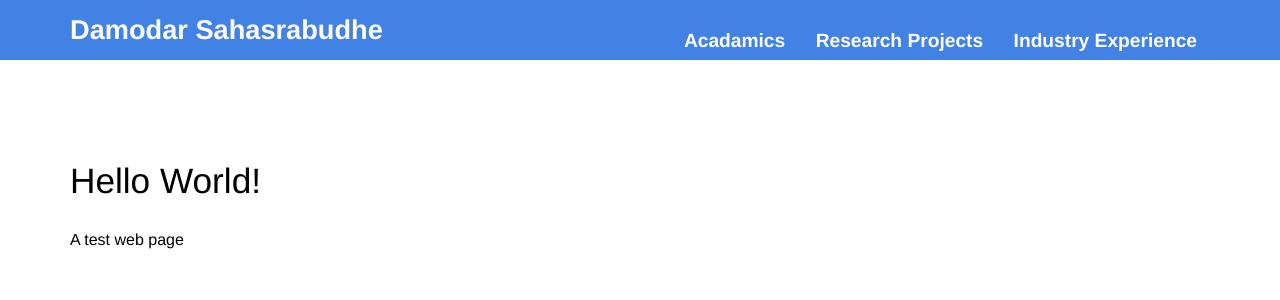
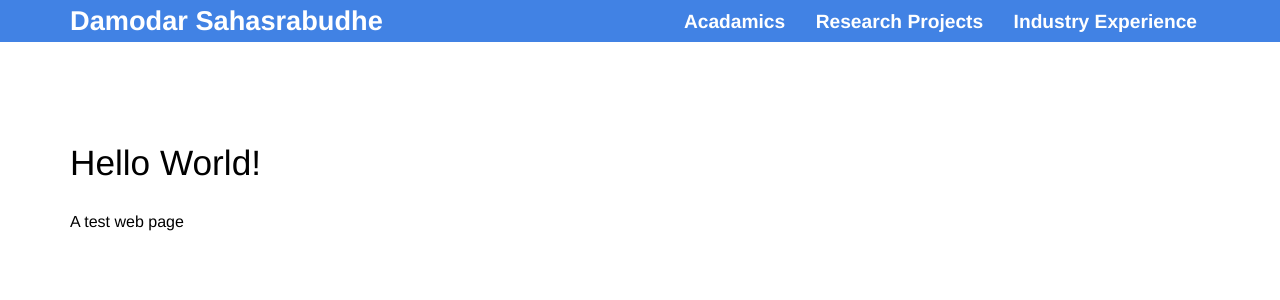
Before and after one commit to damu1000/damu1000.github.io, a Jekyll site: the page built from index.html, in a window 1280 px wide. Shown: the top 300 px of the page. Built offline with Jekyll 4.4.1, drawn with Linux system fonts in a browser that asks for light colours.

Commit message:
fixed the header alignment.

```diff
--- a/_sass/layout.scss
+++ b/_sass/layout.scss
@@ -19,7 +19,7 @@
 
 header {
 	color: #fff;
-	padding: 30px 0;
+	padding: 5px 0;
 	background: $brand-color; /* Old browsers */
 	background: linear-gradient(to bottom, $brand-color 0%, $middle-gradient-color 100%) no-repeat $brand-color;
 
@@ -38,7 +38,7 @@ header {
 	.company-name {
 		font-size: 1.7em;
 		font-weight: bold;
-		line-height: 0;
+		// line-height: 0;
 
 
 		a {
--- a/_sass/navigation.scss
+++ b/_sass/navigation.scss
@@ -16,15 +16,11 @@
 }
 
 nav {
-	// font-size: 1.2em;
 	width: 100%;
 	font-weight: bold;
 	margin: 0;
   position: relative;
-  // top: 50%;
-  // left: 50%;
-  // -ms-transform: translate(-50%, -50%);
-  // transform: translate(-50%, -50%);
+  top: 20%;
 
 	@media #{$mid-point} {
 		text-align: right;
@@ -51,7 +47,7 @@ nav {
 		&.nav-toggle {
 			display: inline;
 			position: relative;
-			// top: 50%;
+			top: -35px;
 		  left: 90%;
 			font-size: 1.9em;
 			border: 0;
```
